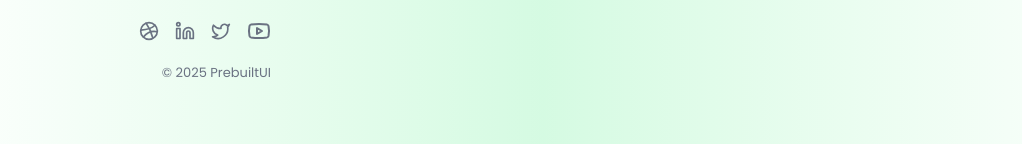
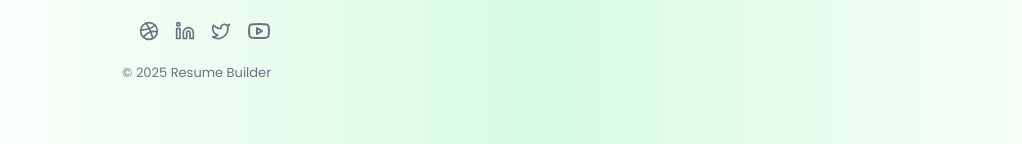
Before and after one commit to ASRITH-Forge/AI-Resume-Builder, a React (Vite) app in the folder client/: page / in a window 1280 px wide. Shown: the part 2841-2985 px from the top of the page, without its empty margins (97-1119 px from the left). Built offline with nearby package versions, Linux system fonts and the light colour scheme.

Commit message:
client(feat): Update footer copyright text to reflect 'Resume Builder'

```diff
--- a/client/src/components/home/Footer.jsx
+++ b/client/src/components/home/Footer.jsx
@@ -68,7 +68,7 @@
                             </svg>
                         </a>
                     </div>
-                    <p className="mt-3 text-center">© 2025 <a href="https://prebuiltui.com">PrebuiltUI</a></p>
+                    <p className="mt-3 text-center">© 2025 Resume Builder</p>
                 </div>
             </footer>
 
```
